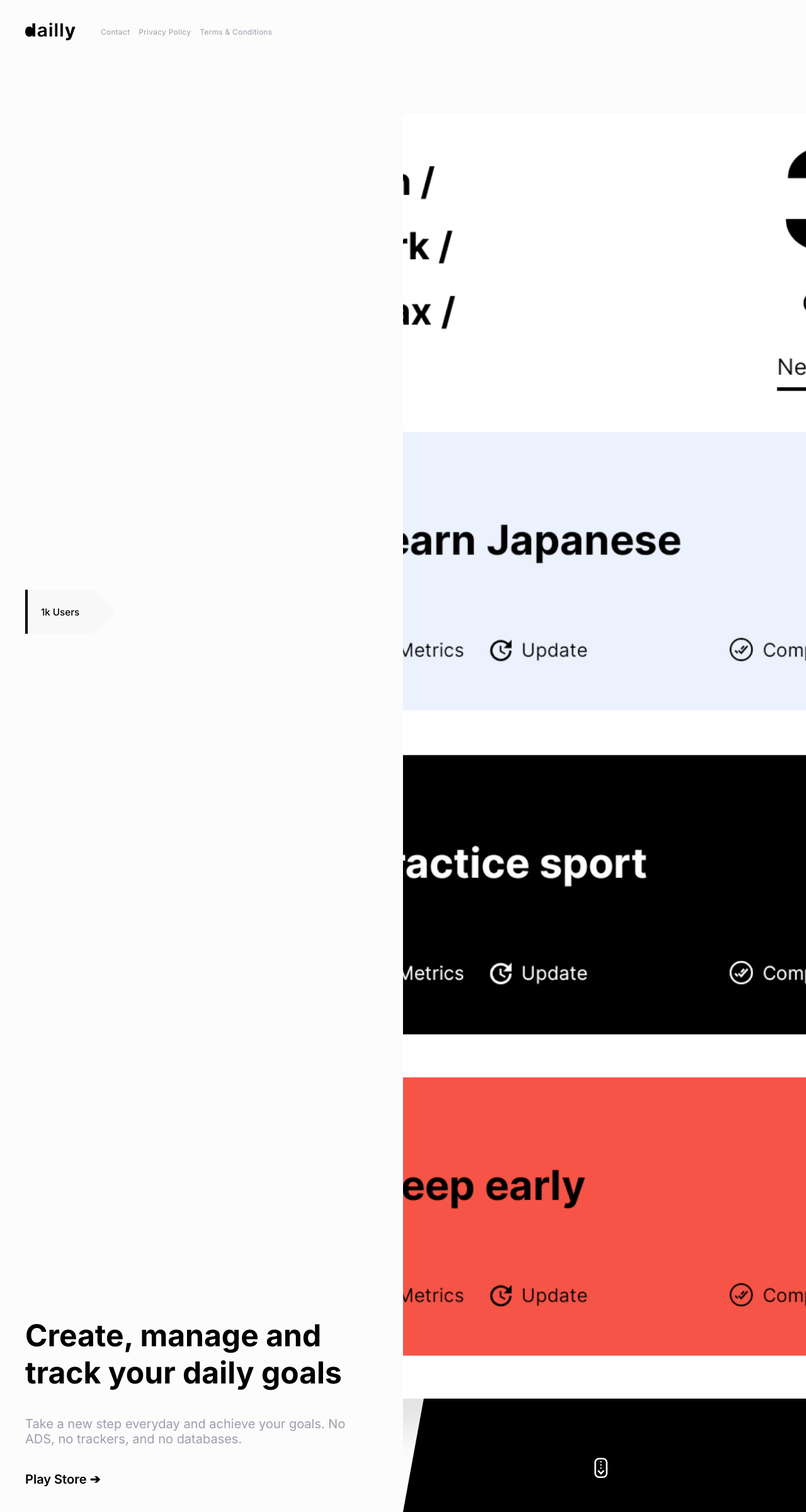
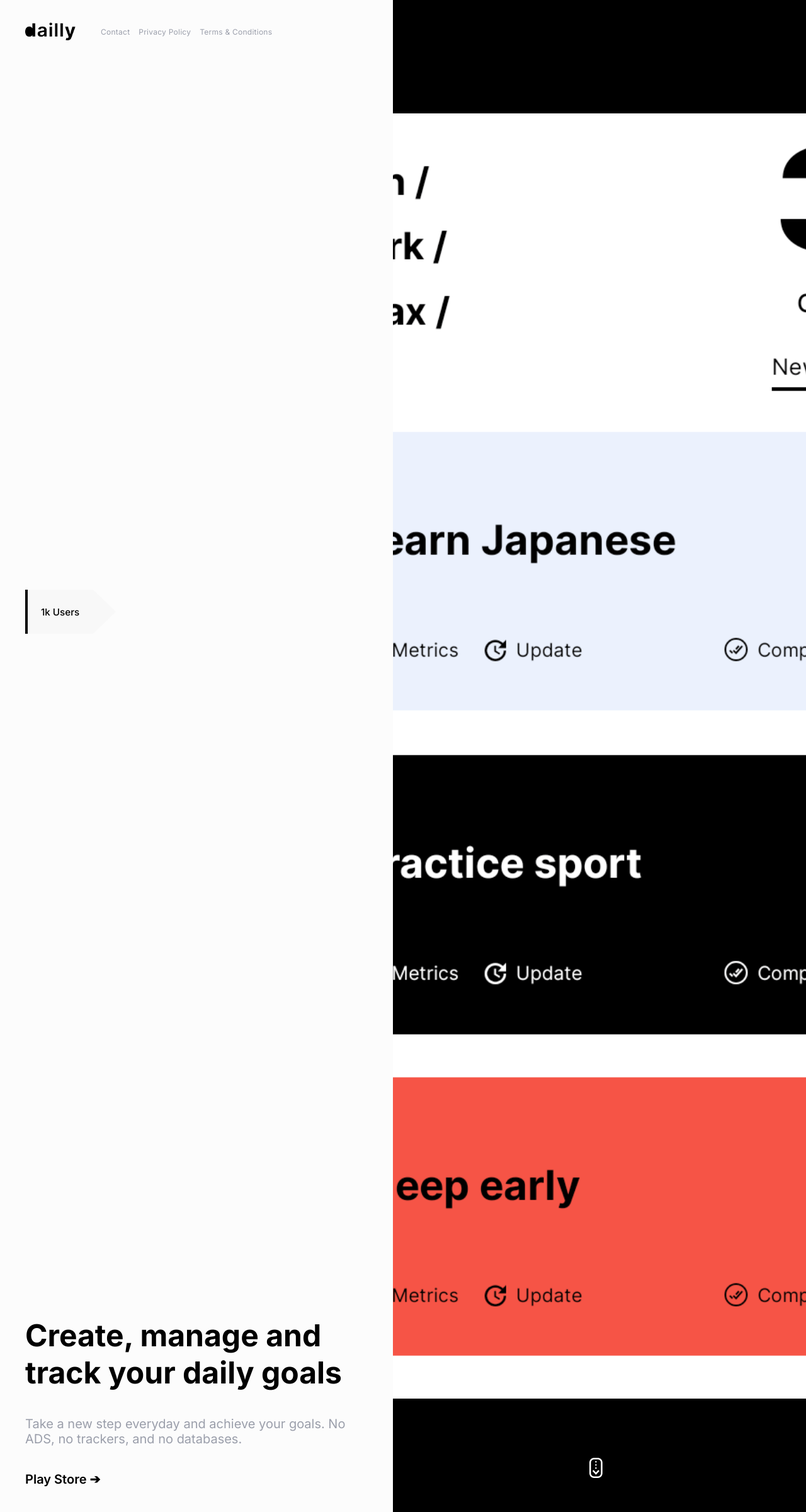
Before and after one commit to wwalterr/dailly-interface, a FastAPI app: page / in a window 1280 px wide. Shown: the whole page at 63% size. Run offline with FastAPI, Linux system fonts and the light colour scheme.

Commit message:
Remove geometry form

```diff
--- a/static/styles/index.css
+++ b/static/styles/index.css
@@ -4,7 +4,7 @@
 body {
   display: grid;
   grid-template-rows: 100px 0.65fr 1fr;
-  grid-template-columns: 1fr 1fr;
+  grid-template-columns: .95fr 1fr;
   grid-template-areas:
     "menu presentation"
     "stats presentation"
@@ -171,14 +171,7 @@ a {
   width: 100%;
   height: 100%;
   background-color: var(--color-secondary);
-  clip-path: polygon(28% 45%, 100% 0, 100% 100%, 0% 100%);
   transition: var(--transition-time);
-}
-
-@media only screen and (max-width: 1400px) {
-  .presentation__geometry {
-    clip-path: polygon(11% 68%, 100% 0, 100% 100%, 0% 100%);
-  }
 }
 
 .presentation__scroll {
```
